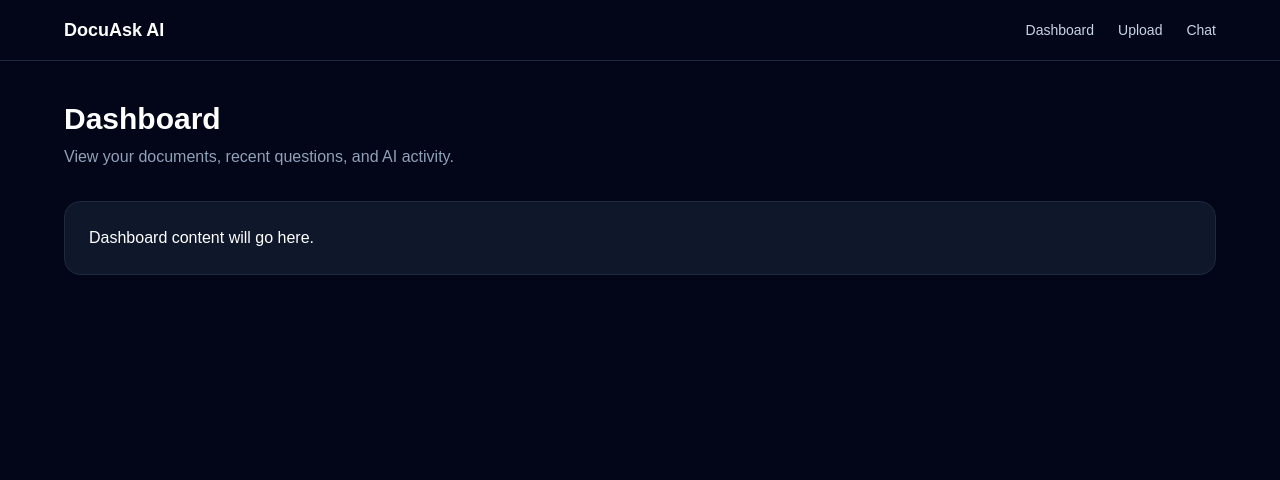
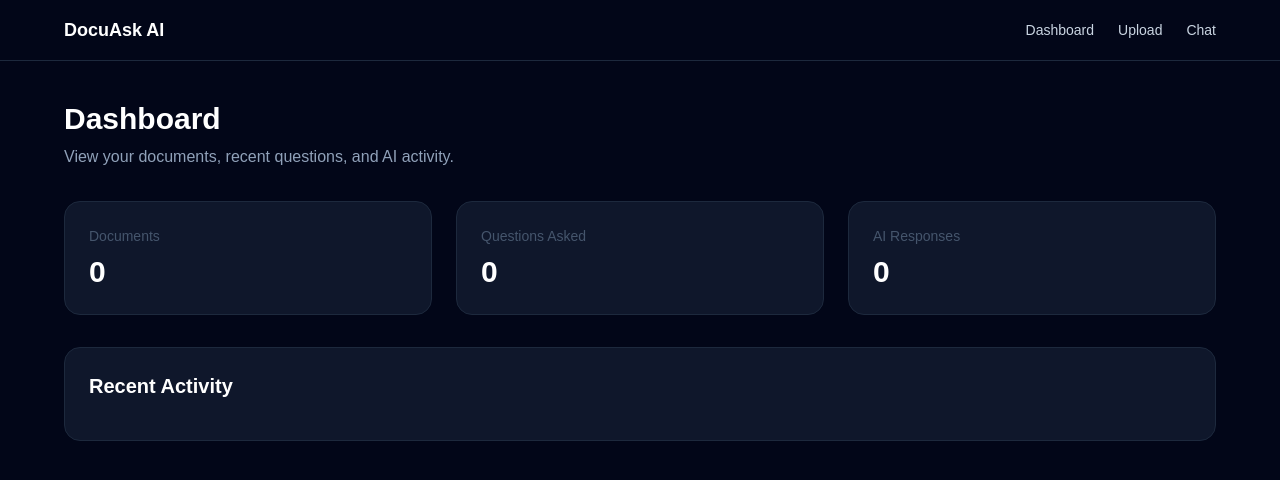
Before and after one commit to dhako0999/docuask-ai-platform, a Next.js app: page /dashboard in a window 1280 px wide. Shown: the top 480 px of the page. Built offline with nearby package versions, Linux system fonts and the light colour scheme.

Commit message:
Add shared app state and dashboard activity

```diff
--- a/src/app/dashboard/page.tsx
+++ b/src/app/dashboard/page.tsx
@@ -1,14 +1,84 @@
+"use client";
+
 import AppShell from "@/components/AppShell";
+import DashboardCard from "@/components/DashboardCard";
+import { recentActivity } from "@/lib/mockData";
+import { useDocuments } from "@/context/DocumentsContext";
+import { useChat } from "@/context/ChatContext";
+
+import { Activity } from "@/types/activity";
+
+
+
 
 
 export default function DashboardPage() {
+
+    const { documents } = useDocuments();
+    const { messages, questionsAsked, aiResponses } = useChat();
+
+    const dashboardStats = [
+        {
+            label: "Documents",
+            value: documents.length,
+        },
+        {
+            label: "Questions Asked",
+            value: questionsAsked,
+        },
+        {
+            label: "AI Responses",
+            value: aiResponses,
+        },
+    ];
+
+    const documentActivity = documents.map((doc) => ({
+        id: doc.id,
+        title: `Uploaded ${doc.name}`,
+        time: doc.uploadedAt,
+    }));
+
+    const messageActivity = messages.map((message, index) => ({
+        id: `${message.role}-${index}`,
+        title: message.role === "user" ? `Asked ${message.content}` : `AI answered a question`,
+        time: message.createdAt,
+    }));
+
+
+    const recentActivity = [...documentActivity, ...messageActivity].sort((a, b) => (
+        new Date(b.time).getTime() - new Date(a.time).getTime()
+    ));
+
     return (
         <AppShell
                 title="Dashboard"
                 description="View your documents, recent questions, and AI activity."
         >
-            <div className="rounded-2xl border border-slate-800 bg-slate-900 p-6">
-                Dashboard content will go here.
+            <div className="grid gap-6 md:grid-cols-3">
+                {dashboardStats.map((stat, index) => (
+                    <DashboardCard key={stat.label} label={stat.label} value={stat.value}/>
+                ))}
+            </div>
+
+            <div className="mt-8 rounded-2xl border border-slate-800 bg-slate-900 p-6">
+                <h2 className="text-xl font-semibold text-white">
+                    Recent Activity
+                </h2>
+                <div className="mt-4 space-y-4">
+                    {recentActivity.map((activity, index) => (
+                        <div key={index} className="rounded-xl bg-slate-950 p-4">
+                            <p className="text-white">
+                            {activity.title}
+                            </p>
+
+                            <p className="mt-1 text-sm text-slate-500">
+                            {new Date(activity.time).toLocaleString()}
+                            </p>
+                        </div>
+                    ))}
+
+                </div>
+
             </div>
         </AppShell>
     )
--- a/src/app/layout.tsx
+++ b/src/app/layout.tsx
@@ -2,6 +2,8 @@ import type { Metadata } from "next";
 import { Geist, Geist_Mono } from "next/font/google";
 import "./globals.css";
 import Navbar from "@/components/Navbar";
+import { DocumentsProvider } from "@/context/DocumentsContext";
+import { ChatProvider } from "@/context/ChatContext";
 
 const geistSans = Geist({
   variable: "--font-geist-sans",
@@ -29,8 +31,13 @@ export default function RootLayout({
       className={`${geistSans.variable} ${geistMono.variable} h-full antialiased`}
     >
       <body className="min-h-full flex flex-col">
-        <Navbar />
-        {children}
+        <DocumentsProvider>
+          <ChatProvider>
+            <Navbar />
+            {children}
+          </ChatProvider>
+        </DocumentsProvider>
+
         </body>
     </html>
   );
--- a/src/components/ChatWindow.tsx
+++ b/src/components/ChatWindow.tsx
@@ -1,6 +1,8 @@
 "use client";
 
 import { useState, useRef, useEffect } from "react";
+
+import { useChat } from "@/context/ChatContext";
 
 type Message = {
     role: "user" | "assistant";
@@ -9,10 +11,9 @@ type Message = {
 
 export default function ChatWindow() {
 
-    const [messages, setMessages] = useState<Message[]>([]);
     const [input, setInput] = useState("");
-    const [loading, setLoading] = useState(false);
     const messagesEndRef = useRef<HTMLDivElement | null>(null);
+    const { messages, loading, sendMessage } = useChat();
 
     useEffect(() => {
         messagesEndRef.current?.scrollIntoView({
@@ -23,25 +24,10 @@ export default function ChatWindow() {
     async function handleSendMessage() {
         if(!input.trim()) return;
 
-        const userMessage: Message = {
-            role: "user",
-            content: input,
-        };
+        await sendMessage(input);
 
+        setInput("");
 
-        setMessages((prevs) => [...prevs, userMessage]);
-        setInput("");
-        setLoading(true);
-
-        await new Promise((resolve) => setTimeout(resolve, 1000));
-
-        const aiMessage: Message = {
-            role: "assistant",
-            content: `You asked: "${userMessage.content}". AI responses will later use uploaded document context.`,
-        };
-
-        setMessages((prev) => [...prev, aiMessage]);
-        setLoading(false);
 
     }
 
@@ -89,7 +75,7 @@ export default function ChatWindow() {
                             }
                           }}
                           placeholder="Ask a question..."
-                          className="flex-1 rounded-xl border border-slate-700 bg-slate-90 px-4 py-3 text-sm text-white outline-none"
+                          className="flex-1 rounded-xl border border-slate-700 bg-slate-950 px-4 py-3 text-sm text-white outline-none"
                     />
 
                     <button
--- /dev/null
+++ b/src/components/DashboardCard.tsx
@@ -0,0 +1,21 @@
+type DashboardCardProps = {
+    label: string;
+    value: number;
+}
+
+
+export default function DashboardCard({
+    label,
+    value,
+}: DashboardCardProps) {
+    return (
+        <div className="rounded-2xl border border-slate-800 bg-slate-900 p-6">
+            <p className="text-sm text-slate-600">{label}</p>
+
+            <h2 className="mt-2 text-3xl font-bold text-white">
+                {value}
+            </h2>
+
+        </div>
+    );
+}
--- a/src/components/UploadBox.tsx
+++ b/src/components/UploadBox.tsx
@@ -1,6 +1,7 @@
 "use client";
 
 import { useState } from "react";
+import { useDocuments } from "@/context/DocumentsContext";
 
 
 
@@ -10,7 +11,8 @@ export default function UploadBox() {
     const [error, setError] = useState("");
     const [loading, setLoading] = useState(false);
     const [success, setSuccess] = useState("");
-    const [documents, setDocuments] = useState<File[]>([]);
+    const { documents, addDocument } = useDocuments();
+
 
     async function handleUpload() {
         if (!selectedFile) return;
@@ -22,7 +24,7 @@ export default function UploadBox() {
 
           await new Promise((resolve) => setTimeout(resolve, 1500));
 
-          setDocuments((prev) => [...prev, selectedFile]);
+          addDocument(selectedFile);
           setSuccess(`${selectedFile.name} uploaded successfully.`);
         } catch {
           setError("Upload failed.");
@@ -108,9 +110,9 @@ export default function UploadBox() {
                             Uploaded documents
                         </h2>
 
-                        {documents.map((doc, index) => (
+                        {documents.map((doc) => (
                             <div
-                                 key={index}
+                                 key={doc.id}
                                  className="rounded-xl border border-slate-700 bg-slate-950 p-4"
                             >
                                 <p className="font-medium text-white">{doc.name}</p>
--- /dev/null
+++ b/src/context/ChatContext.tsx
@@ -0,0 +1,88 @@
+"use client";
+
+import { useState, useEffect, useContext, createContext } from "react";
+
+import { Message } from "@/types/message";
+
+type ChatContextType = {
+    messages: Message[];
+    loading: boolean;
+    sendMessage: (content: string) => Promise<void>;
+    questionsAsked: number;
+    aiResponses: number;
+};
+
+const ChatContext = createContext<ChatContextType | null>(null);
+
+export function ChatProvider({ children } : { children: React.ReactNode }) {
+
+    const [messages, setMessages] = useState<Message[]>([]);
+    const [loading, setLoading] = useState(false);
+    const [hasLoaded, setHasLoaded] = useState(false);
+
+    useEffect(() => {
+
+        const saved = localStorage.getItem("messages");
+
+        if(saved) {
+            setMessages(JSON.parse(saved));
+        }
+
+        setHasLoaded(true);
+
+    }, []);
+
+    useEffect(() => {
+        if(!hasLoaded) return;
+
+        localStorage.setItem("messages", JSON.stringify(messages));
+
+    }, [messages, hasLoaded]);
+
+    async function sendMessage(content: string) {
+        if(!content.trim()) return;
+
+        const userMessage: Message = {
+            role: "user",
+            content,
+            createdAt: new Date().toISOString(),
+
+        };
+
+        setMessages((prev) => [...prev, userMessage]);
+        setLoading(true);
+
+        await new Promise((resolve) => setTimeout(resolve, 1000));
+
+        const aiMessage: Message = {
+            role: "assistant",
+            content: `You asked "${content}". AI responses will later use uploaded document context.`,
+            createdAt: new Date().toISOString(),
+        };
+
+        setMessages((prev) => [...prev, aiMessage]);
+        setLoading(false);
+    }
+
+    const questionsAsked = messages.filter((message) => message.role === "user").length;
+
+    const aiResponses = messages.filter((message) => message.role === "assistant").length;
+
+    return (
+        <ChatContext.Provider value={{ messages, loading, sendMessage, questionsAsked, aiResponses }}>{children}</ChatContext.Provider>
+    )
+
+}
+
+export function useChat() {
+
+    const context = useContext(ChatContext);
+
+    if(!context) {
+        throw new Error("useChat must be used inside ChatProvider");
+
+    }
+
+    return context;
+
+}
--- /dev/null
+++ b/src/context/DocumentsContext.tsx
@@ -0,0 +1,72 @@
+"use client"
+
+
+import { createContext, useContext, useState, useEffect } from "react";
+
+import { UploadedDocument } from "@/types/document";
+
+type DocumentsContextType = {
+    documents: UploadedDocument[];
+    addDocument: (file: File) => void;
+}
+
+
+const DocumentsContext = createContext<DocumentsContextType | undefined>(undefined);
+
+export function DocumentsProvider({ children }: { children: React.ReactNode; }) {
+    //const [documents, setDocuments] = useState<UploadedDocument[]>([]);
+    const [documents, setDocuments] = useState<UploadedDocument[]>([]);
+    const [hasLoaded, setHasLoaded] = useState(false);
+
+    useEffect(() => {
+        const saved = localStorage.getItem("documents");
+
+        if(saved) {
+            setDocuments(JSON.parse(saved));
+        }
+
+        setHasLoaded(true);
+    }, []);
+
+
+
+
+    useEffect(() => {
+
+        if(!hasLoaded) return;
+
+        localStorage.setItem("documents", JSON.stringify(documents));
+
+    }, [documents, hasLoaded]);
+
+    function addDocument(file: File) {
+        const newDocument: UploadedDocument = {
+            id: crypto.randomUUID(),
+            name: file.name,
+            size: file.size,
+            type: file.type,
+            uploadedAt: new Date().toISOString(),
+        };
+
+        setDocuments((prevs) => [...prevs, newDocument]);
+
+    }
+
+
+    return (
+        <DocumentsContext.Provider value={{ documents, addDocument }}>{children}</DocumentsContext.Provider>
+    );
+
+}
+
+
+export function useDocuments() {
+
+    const context = useContext(DocumentsContext);
+
+    if(!context) {
+        throw new Error("useDocuments must be used inside DocumentsProvider");
+    }
+
+    return context;
+}
--- /dev/null
+++ b/src/lib/mockData.ts
@@ -0,0 +1,11 @@
+
+export const recentActivity = [
+    {
+        title: "Uploaded financial-report.pdf",
+        time: "2 hours ago",
+    },
+    {
+        title: "Asked: What were the quarterly revenue trends?",
+        time: "1 hour ago",
+    },
+];
--- /dev/null
+++ b/src/types/activity.ts
@@ -0,0 +1,6 @@
+export type Activity = {
+    id: string;
+    type: "document" | "question" | "response",
+    title: string;
+    createdAt: string;
+}
--- /dev/null
+++ b/src/types/document.ts
@@ -0,0 +1,8 @@
+export type UploadedDocument = {
+    id: string;
+    name: string;
+    size: number;
+    type: string;
+    uploadedAt: string;
+
+};
--- /dev/null
+++ b/src/types/message.ts
@@ -0,0 +1,5 @@
+export type Message = {
+    role: "user" | "assistant";
+    content: string;
+    createdAt: string;
+};
```
